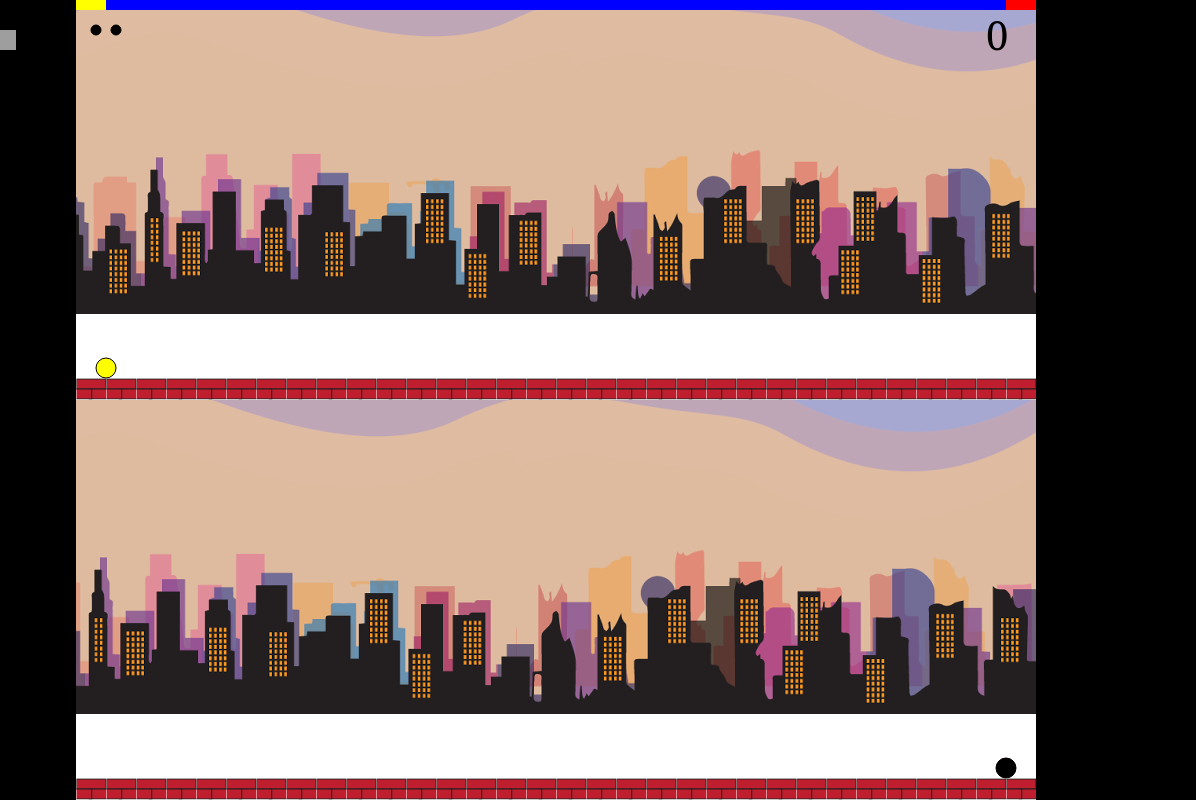
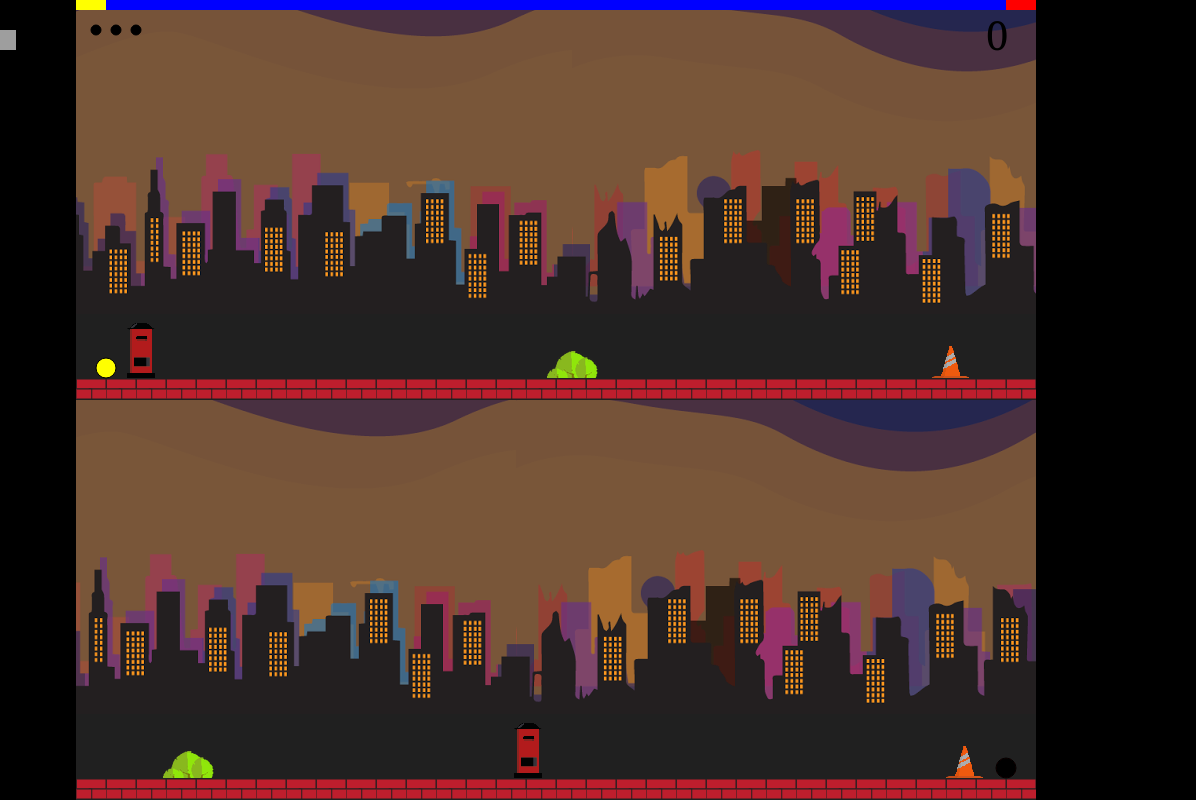
Before and after one commit to Chandana02/Festemeber_Jump, a plain HTML site: page jump.html in a window 1280 px wide. Shown: the full height of the page, 84-1280 px from the left. Drawn offline with Linux system fonts and the light colour scheme; grey boxes are pictures that could not be loaded.

Commit message:
obstacles resized and background color added

```diff
--- a/jump.html
+++ b/jump.html
@@ -30,7 +30,7 @@
    }(document, 'script', 'facebook-jssdk'));
 </script>
 <div id="canvas-wrap">
-<canvas id="screen"></canvas>
+<canvas id="screen" style="background:#202020;"></canvas>
 <div id="overlay"><a href='https://www.facebook.com/sharer/sharer.php?u=http%3A%2F%2Ffestember.com' title='Facebook' target='_BLANK'><img src='images/facebookshare.jpeg' width="70" height="20"></a></div>
 <iframe id="one" src="http://www.facebook.com/plugins/like.php?href=http%3A%2F%2Ffacebook.com%2Ffestember?fref=ts&layout=button_count&show_faces=false&width=90&action=like&colorscheme=light" scrolling="no" frameborder="0" allowTransparency="true"
 style="border:none; overflow:hidden; width:90px;
--- a/jump.js
+++ b/jump.js
@@ -5,11 +5,11 @@ var ctx = canvas.getContext('2d');
 
 var obstacles_above=[];
 var obstacles_below=[];
-var widths=[72,30,72,32,58];
-var heights=[33,55,38,70,49];
+var widths=[72,30,51,32,38];
+var heights=[33,55,27,70,32];
 var ch=window.innerHeight;
 var cw=window.innerWidth;
-var y_coordinates=[ch-33,ch-55,ch-38,ch-70,ch-49];
+var y_coordinates=[ch-33,ch-55,ch-27,ch-70,ch-32];
 var radius = 10;
 var player;
 var player1;
@@ -22,12 +22,12 @@ var a1=0,a2=0;
 var wallspace = window.innerWidth/8;
 var l;
 var lives = [], life, no_lives=3, life_loss = 0;
-var BUFFER_OBSTACLE_SPACE = 300;
+var BUFFER_OBSTACLE_SPACE = 350;
 var jump_sound = new Audio("sounds/CanonShoot.wav");
 var collision_sound = new Audio("sounds/explosion.wav");
 var bg_sound = new Audio("sounds/bg.wav");
 var obstacles = [];
-var png = ["images/car-02_72x33.png", "images/postbox1_30x55.png", "images/bush_72x38.png", "images/signboard32x80.png", "images/cone-02_58x49.png"];
+var png = ["images/car-02_72x33.png", "images/postbox1_30x55.png", "images/bush_51x27.png", "images/signboard32x80.png", "images/cone-02_38x32.png"];
 var pw = 30; //pavementWidth
 var ph = 22;  //pavementHeight
 for(u=0;u<5;u++)
```
Also changed, not shown: images/bush_51x27.png (added), images/cone-02_38x32.png (added).
